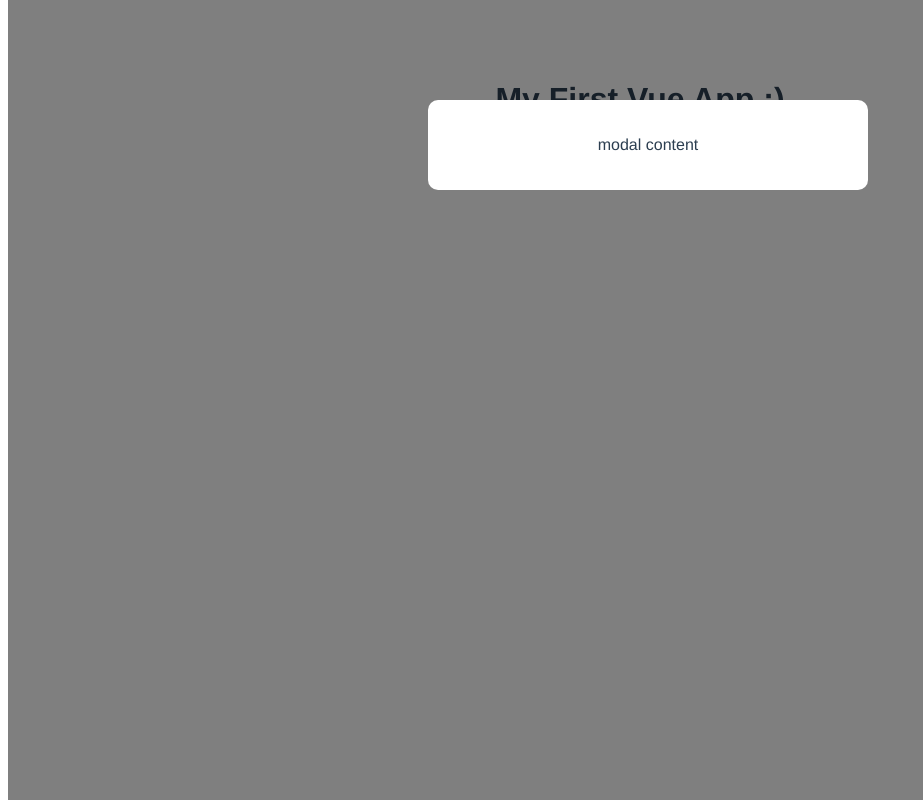
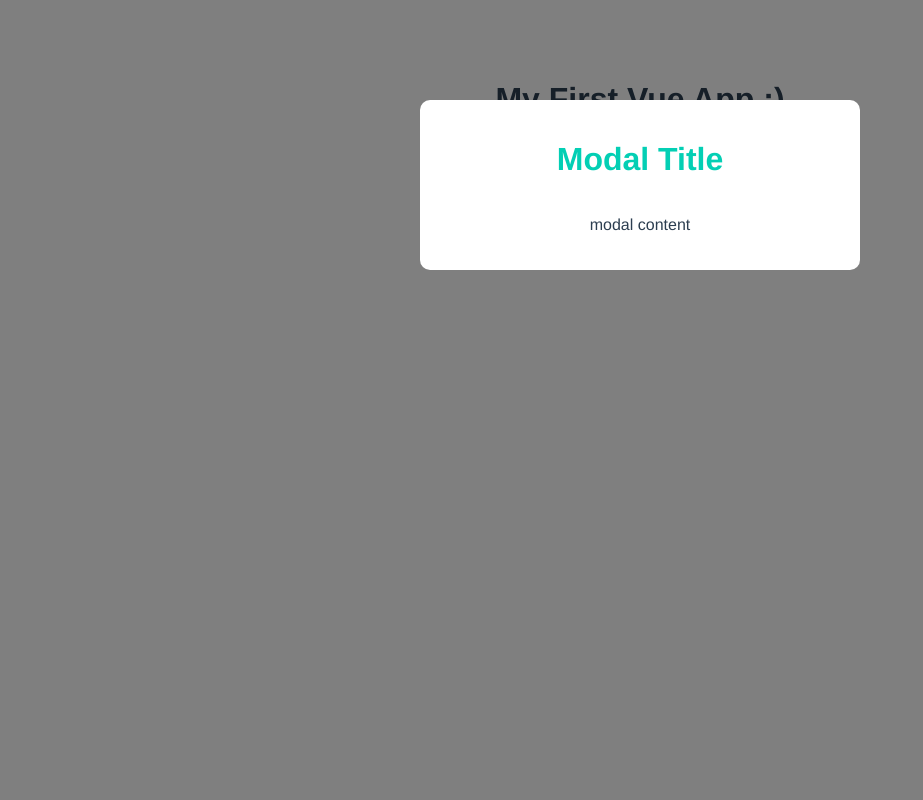
Before and after one commit to ollykr/vue-3-firebase-w-net-ninja, a Vue app: page / in a window 1280 px wide. Shown: the whole page, without its empty margins (0-923 px from the left). Built offline with nearby package versions, Linux system fonts and the light colour scheme.

Commit message:
Add global styles, update scoped Modal styles

```diff
--- /dev/null
+++ b/src/assets/global.css
@@ -0,0 +1,7 @@
+body {
+    margin: 0;
+}
+
+p {
+    font-style: italic;
+}
--- a/src/components/Modal.vue
+++ b/src/components/Modal.vue
@@ -3,11 +3,15 @@
 	<!-- A semitransparent backdrop behind a modal -->
 	<div class="backdrop">
 		<div class="modal">
+			<h1>Modal Title</h1>
 			<p>modal content</p>
 		</div>
 	</div>
 </template>
-
+<!-- scoped to this Modal component -->
+<!-- Vue scops it by adding random data-attributes to Modal styles' classes in the DOM, there is a slight performance hit with this approach as Vue has to inject it every time page loads-->
+<!-- <style scoped> -->
+<!-- Better way just to make CSS class more specific .modal h1 {} -->
 <style>
 .modal {
 	width: 400px;
@@ -23,4 +27,13 @@
 	width: 100%;
 	height: 100%;
 }
+.modal h1 {
+	color: #03cfb4;
+	border: none;
+	padding: 0;
+}
+/* Overriding global styles for this component only */
+.modal p {
+	font-style: normal;
+}
 </style>
--- a/src/main.js
+++ b/src/main.js
@@ -6,6 +6,8 @@ import { createApp } from "vue";
 // This is a Vue component
 // We import it from a Vue file (aka Single File Component) - App.vue
 import App from "./App.vue";
+// import global styles
+import "./assets/global.css";
 // Inside we pass in "App" object
 // App is a root component that then mounts to the DOM to "#app" location
 createApp(App).mount("#app");
```
